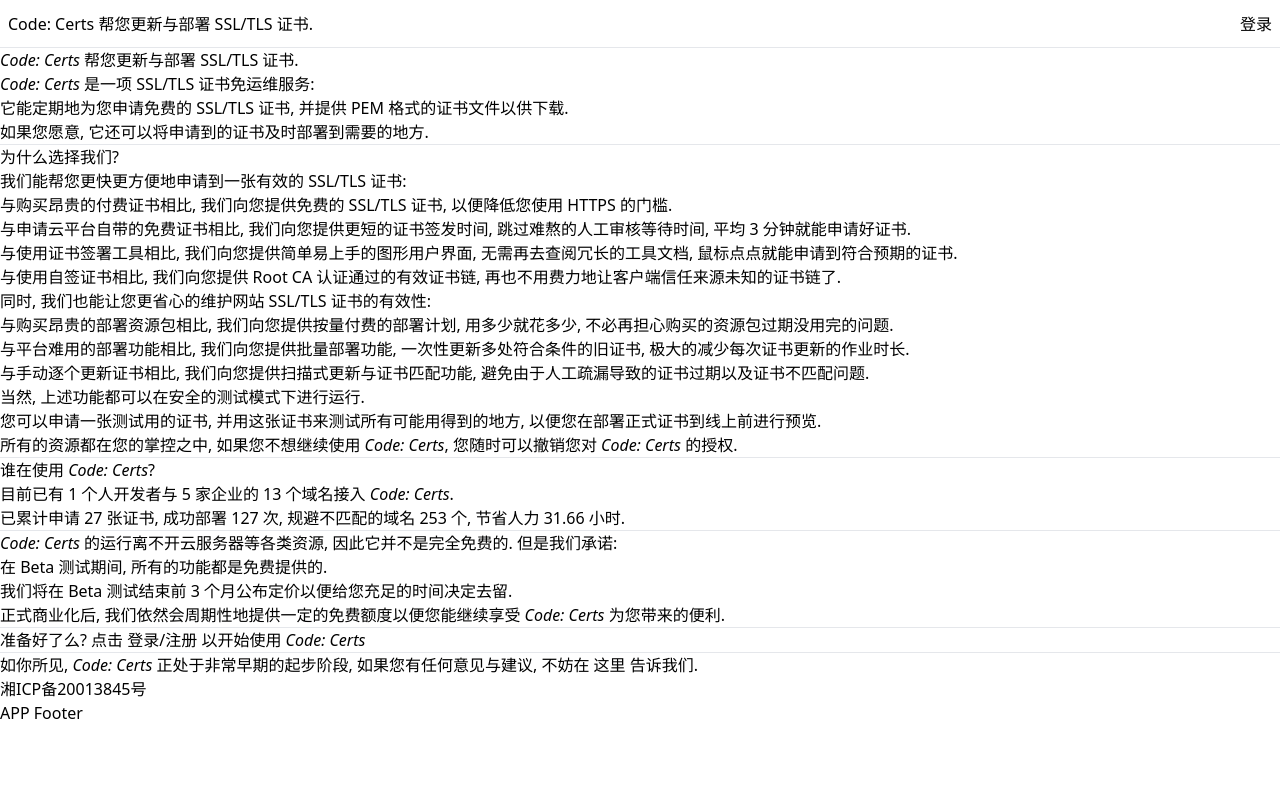
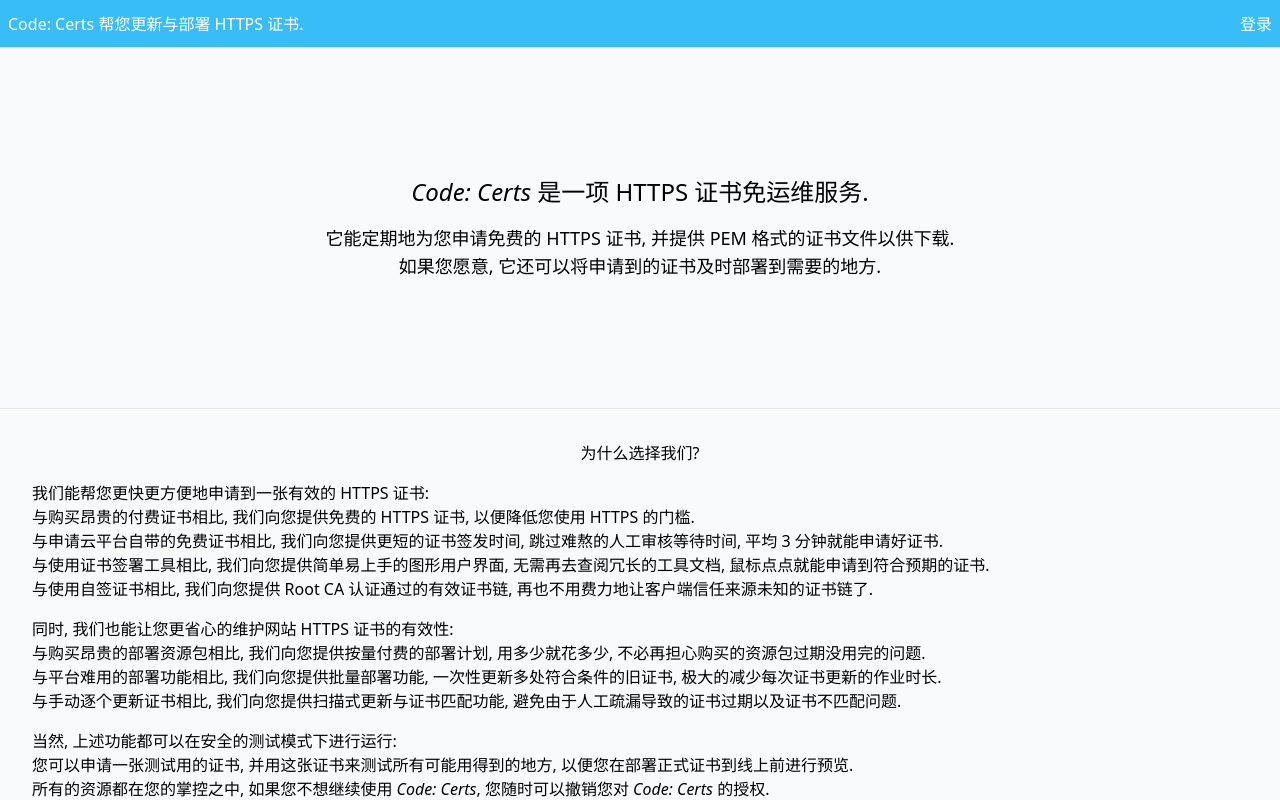
Before and after one commit to code-certs/code-certs, a Nuxt app: page / in a window 1280 px wide. Shown: the top 800 px of the page. Built offline with nearby package versions, Linux system fonts and the light colour scheme.

Commit message:
feat: optimize index visual effect

```diff
--- /dev/null
+++ b/components/AppFooter.vue
@@ -0,0 +1,19 @@
+<template>
+  <footer class="flex items-center h-12 border-t px-8 bg-black text-white">
+    <div id="feedback-container">
+      <p>如你所见, <span>Code: Certs</span> 正处于非常早期的起步阶段, 如果您有任何意见与建议, 不妨在 <a
+          class="text-sky-400" href="https://github.com/code-certs/code-certs/issues" target="_blank">这里</a> 告诉我们.
+      </p>
+    </div>
+    <div class="flex-auto"></div>
+    <a href="https://beian.miit.gov.cn/">湘ICP备20013845号</a>
+  </footer>
+</template>
+
+<script>
+export default {
+  name: "AppHeader"
+}
+</script>
+
+<style scoped></style>
--- a/components/AppHeader.vue
+++ b/components/AppHeader.vue
@@ -1,6 +1,6 @@
 <template>
-  <header class="flex items-center h-12 border-b p-2">
-    <h1><span>Code: Certs</span> 帮您更新与部署 SSL/TLS 证书.</h1>
+  <header class="flex items-center h-12 border-b p-2 bg-sky-400 text-white">
+    <h1><span>Code: Certs</span> 帮您更新与部署 HTTPS 证书.</h1>
     <div class="flex-auto"/>
     <a class="" href="https://console.code-certs.dengchao.fun">登录</a>
   </header>
--- a/layouts/default.vue
+++ b/layouts/default.vue
@@ -1,7 +1,9 @@
 <template>
-  <div>
+  <div class="bg-slate-50">
     <app-header/>
-    <slot/>
-    <div> APP Footer</div>
+    <div class="container m-auto">
+      <slot/>
+    </div>
+    <app-footer/>
   </div>
 </template>
--- a/pages/index.vue
+++ b/pages/index.vue
@@ -3,23 +3,22 @@
 + 企业官网怎么设计才能实现高转化？ https://www.woshipm.com/pd/4264289.html
 -->
 <template>
-  <div>
-    <h1><span>Code: Certs</span> 帮您更新与部署 SSL/TLS 证书.</h1>
-    <div id="concept">
-      <div><span>Code: Certs</span> 是一项 SSL/TLS 证书免运维服务:</div>
-      <ol>
-        <li>它能定期地为您申请免费的 SSL/TLS 证书, 并提供 PEM 格式的证书文件以供下载.</li>
+  <main>
+    <div id="concept" class="p-32 text-center">
+      <h2 class="text-2xl"><span>Code: Certs</span> 是一项 HTTPS 证书免运维服务.</h2>
+      <ol class="text-lg mt-4">
+        <li>它能定期地为您申请免费的 HTTPS 证书, 并提供 PEM 格式的证书文件以供下载.</li>
         <li>如果您愿意, 它还可以将申请到的证书及时部署到需要的地方.</li>
       </ol>
     </div>
     <hr/>
-    <div id="advantage">
-      为什么选择我们?
+    <div id="advantage" class="p-8">
+      <h2 class="text-center">为什么选择我们?</h2>
       <ol>
-        <li id="issuance-advantage">
-          我们能帮您更快更方便地申请到一张有效的 SSL/TLS 证书:
+        <li id="issuance-advantage" class="mt-4">
+          我们能帮您更快更方便地申请到一张有效的 HTTPS 证书:
           <ul>
-            <li>与购买昂贵的付费证书相比, 我们向您提供免费的 SSL/TLS 证书, 以便降低您使用 HTTPS 的门槛.</li>
+            <li>与购买昂贵的付费证书相比, 我们向您提供免费的 HTTPS 证书, 以便降低您使用 HTTPS 的门槛.</li>
             <li>与申请云平台自带的免费证书相比, 我们向您提供更短的证书签发时间, 跳过难熬的人工审核等待时间, 平均 3
               分钟就能申请好证书.
             </li>
@@ -31,8 +30,8 @@
             </li>
           </ul>
         </li>
-        <li id="deployment-advantage">
-          同时, 我们也能让您更省心的维护网站 SSL/TLS 证书的有效性:
+        <li id="deployment-advantage" class="mt-4">
+          同时, 我们也能让您更省心的维护网站 HTTPS 证书的有效性:
           <ul>
             <li>与购买昂贵的部署资源包相比, 我们向您提供按量付费的部署计划, 用多少就花多少,
               不必再担心购买的资源包过期没用完的问题.
@@ -46,24 +45,26 @@
           </ul>
         </li>
       </ol>
-      <div id="testing">
-        <p>当然, 上述功能都可以在安全的测试模式下进行运行.</p>
+      <div id="testing" class="mt-4">
+        <p>当然, 上述功能都可以在安全的测试模式下进行运行:</p>
         <p>您可以申请一张测试用的证书, 并用这张证书来测试所有可能用得到的地方, 以便您在部署正式证书到线上前进行预览.</p>
         <p>所有的资源都在您的掌控之中, 如果您不想继续使用 <span>Code: Certs</span>, 您随时可以撤销您对
           <span>Code: Certs</span> 的授权.</p>
       </div>
     </div>
     <hr/>
-    <div id="effect">
-      谁在使用 <span>Code: Certs</span>?
-      <p> 目前已有 {{ count.persons }} 个人开发者与 {{ count.companies }} 家企业的 {{ count.domains }} 个域名接入 <span>Code: Certs</span>.
+    <div id="effect" class="p-8">
+      <h2 class="text-center">谁在使用 <span>Code: Certs</span>?</h2>
+      <p class="mt-4"> 目前已有 {{ count.persons }} 个人开发者与 {{ count.companies }} 家企业的 {{ count.domains }}
+        个域名接入 <span>Code: Certs</span>.
       </p>
       <p>已累计申请 {{ count.certificates }} 张证书, 成功部署 {{ count.deployments.succeed }} 次, 规避不匹配的域名
         {{ count.deployments.skipped }} 个, 节省人力 {{ count.deployments.savedHours }} 小时.</p>
     </div>
     <hr/>
-    <div id="price">
-      <p><span>Code: Certs</span> 的运行离不开云服务器等各类资源, 因此它并不是完全免费的. 但是我们承诺:</p>
+    <div id="price" class="p-8">
+      <h2 class="text-center">价格怎么样?</h2>
+      <p class="mt-4"><span>Code: Certs</span> 的运行离不开云服务器等各类资源, 因此它并不是完全免费的. 但是我们承诺:</p>
       <ol>
         <li>在 Beta 测试期间, 所有的功能都是免费提供的.</li>
         <li>我们将在 Beta 测试结束前 3 个月公布定价以便给您充足的时间决定去留.</li>
@@ -72,16 +73,11 @@
       </ol>
     </div>
     <hr/>
-    准备好了么? 点击 <a href="https://console.code-certs.dengchao.fun" target="_blank">登录/注册</a> 以开始使用 <span>Code: Certs</span>
-    <hr/>
-    <div id="feedback-container">
-      <p>如你所见, <span>Code: Certs</span> 正处于非常早期的起步阶段, 如果您有任何意见与建议, 不妨在 <a
-          href="https://github.com/code-certs/code-certs/issues" target="_blank">这里</a> 告诉我们.</p>
+    <div class="p-8 text-center">
+      准备好了么? 点击 <a href="https://console.code-certs.dengchao.fun" target="_blank" class="text-sky-400">这里</a>
+      以开始使用 <span>Code: Certs</span>
     </div>
-    <div>
-      <a href="https://beian.miit.gov.cn/">湘ICP备20013845号</a>
-    </div>
-  </div>
+  </main>
 </template>
 <script lang="ts">
 // noinspection JSUnusedGlobalSymbols
```
